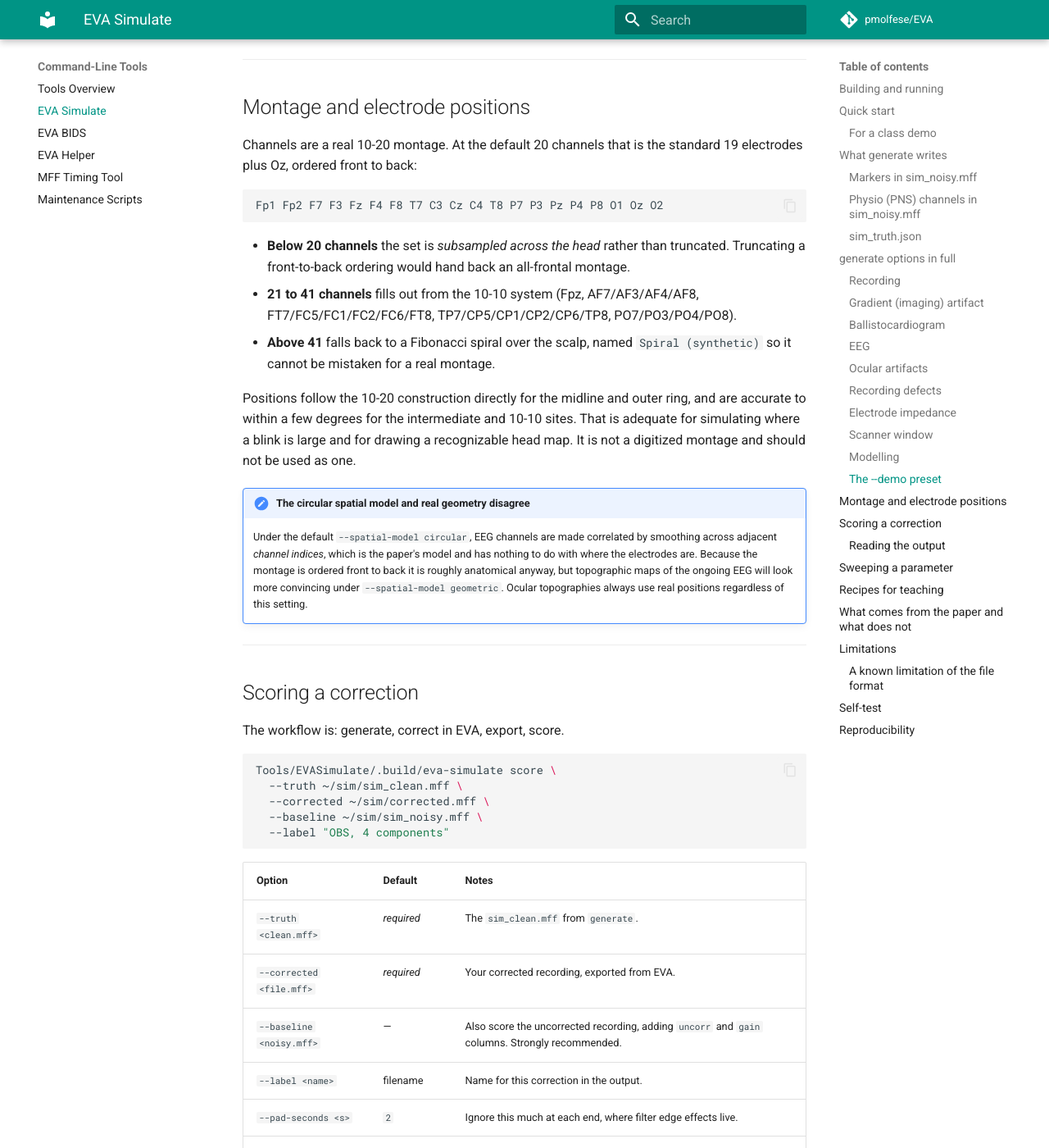
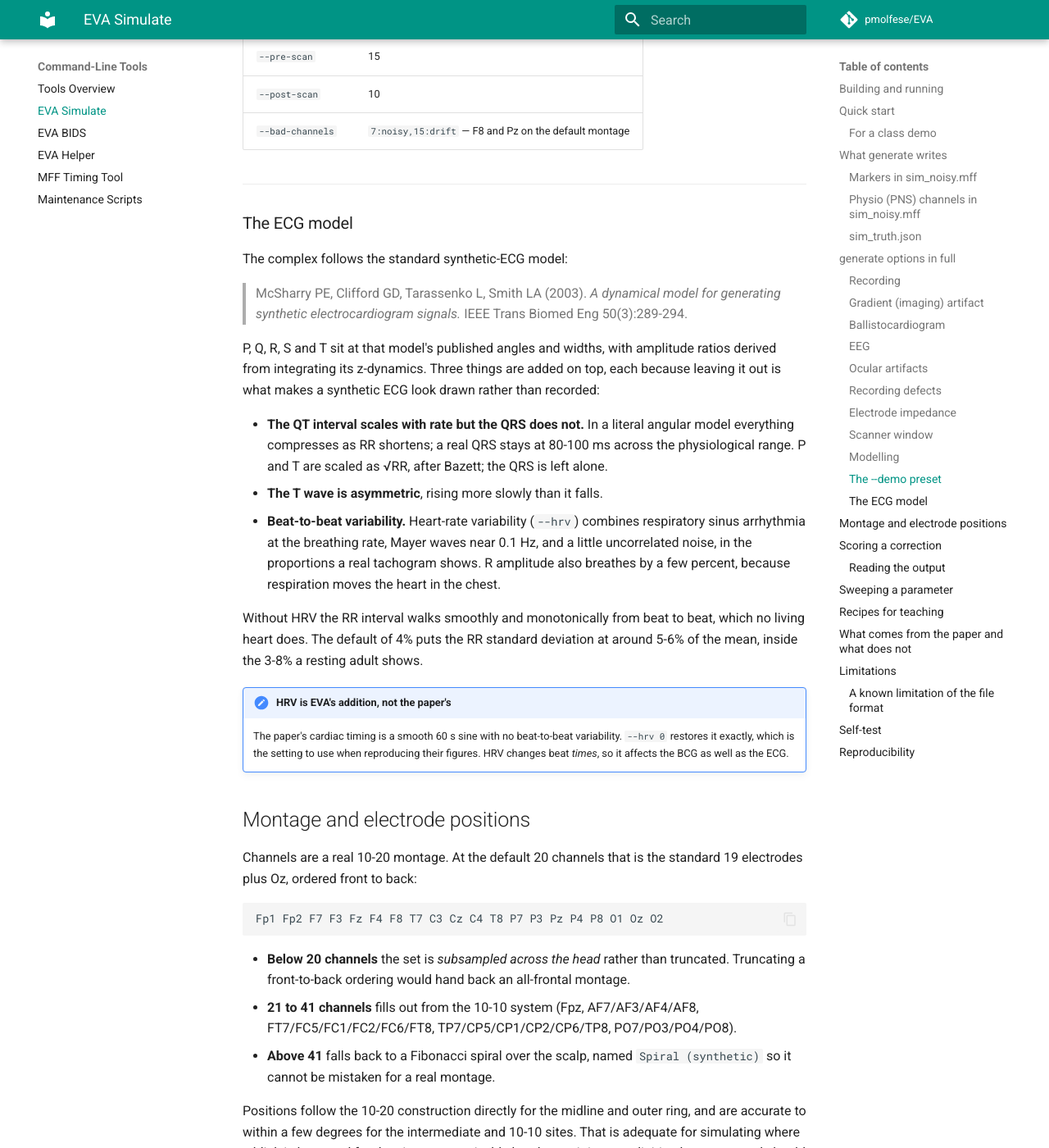
Before and after one commit to pmolfese/EVA, an MkDocs documentation site: the page built from docs/manual/tools/eva-simulate.md, in a window 1280 px wide and 1400 px high, scrolled down 10120 px. Shown: the whole window at 82% size. Built offline with MkDocs 1.6.1 and Material for MkDocs 9.7.7, drawn with Linux system fonts in a browser that asks for light colours; comment, search, counter and statistics services are not loaded; some of the changed text lies outside the part shown.

Commit message:
simulate

```diff
--- a/docs/manual/tools/eva-simulate.md
+++ b/docs/manual/tools/eva-simulate.md
@@ -106,7 +106,7 @@ not is unaffected.
 
 | Channel | Present when | What it is |
 | --- | --- | --- |
-| `ECG` | default (`--no-ecg` to omit) | Synthetic P-QRS-T at the true beat times, ~1 mV, with slow baseline wander. Lets R-wave detection be exercised rather than bypassed. |
+| `ECG` | default (`--no-ecg` to omit) | Synthetic P-QRS-T at the true beat times, ~1 mV. Morphology follows McSharry et al. (2003), the standard synthetic-ECG model. Lets R-wave detection be exercised rather than bypassed. |
 | `Motion` | default (`--no-motion-sensor` to omit) | A modelled motion sensor: the mean BCG seen through a saturating sigmoid, as the paper models a piezo sensor. Deliberately *not* a linear copy of the artifact. |
 | `VEOG`, `HEOG` | when ocular artifacts are on | The EOG pair, which sees the ocular artifact far larger than any scalp electrode. |
 
@@ -167,6 +167,8 @@ not is unaffected.
 | `--qrs-jitter <ms>` | `25` | SD of the error in *detected* beat timing. The single most discriminating parameter in the model. |
 | `--heart-rate-min <bpm>` | `65` | |
 | `--heart-rate-max <bpm>` | `85` | Rate wanders between the two on a one-minute cycle. |
+| `--hrv <fraction>` | `0.04` | Beat-to-beat heart-rate variability as a fraction of RR. `0` restores the paper's exact metronomic timing. |
+| `--respiration <hz>` | `0.25` | Breathing rate (15/min). Drives sinus arrhythmia, ECG amplitude modulation and baseline wander. |
 
 ### EEG
 
@@ -295,6 +297,40 @@ like):
 | `--bad-channels` | `7:noisy,15:drift` — F8 and Pz on the default montage |
 
 ---
+
+### The ECG model
+
+The complex follows the standard synthetic-ECG model:
+
+> McSharry PE, Clifford GD, Tarassenko L, Smith LA (2003). *A dynamical model for
+> generating synthetic electrocardiogram signals.* IEEE Trans Biomed Eng
+> 50(3):289-294.
+
+P, Q, R, S and T sit at that model's published angles and widths, with amplitude
+ratios derived from integrating its z-dynamics. Three things are added on top,
+each because leaving it out is what makes a synthetic ECG look drawn rather than
+recorded:
+
+- **The QT interval scales with rate but the QRS does not.** In a literal
+  angular model everything compresses as RR shortens; a real QRS stays at
+  80-100 ms across the physiological range. P and T are scaled as √RR, after
+  Bazett; the QRS is left alone.
+- **The T wave is asymmetric**, rising more slowly than it falls.
+- **Beat-to-beat variability.** Heart-rate variability (`--hrv`) combines
+  respiratory sinus arrhythmia at the breathing rate, Mayer waves near 0.1 Hz,
+  and a little uncorrelated noise, in the proportions a real tachogram shows.
+  R amplitude also breathes by a few percent, because respiration moves the heart
+  in the chest.
+
+Without HRV the RR interval walks smoothly and monotonically from beat to beat,
+which no living heart does. The default of 4% puts the RR standard deviation at
+around 5-6% of the mean, inside the 3-8% a resting adult shows.
+
+!!! note "HRV is EVA's addition, not the paper's"
+    The paper's cardiac timing is a smooth 60 s sine with no beat-to-beat
+    variability. `--hrv 0` restores it exactly, which is the setting to use when
+    reproducing their figures. HRV changes beat *times*, so it affects the BCG as
+    well as the ECG.
 
 ## Montage and electrode positions
 
@@ -487,7 +523,10 @@ fresh 15% draw equally; 15 ms SD channel latency; 25 ms SD QRS detection jitter;
 the sigmoid motion-sensor nonlinearity at gain 0.1; and the SNR metric with its
 evaluation bands.
 
-**EVA's own.** The *shape* of the gradient waveform (built as the time derivative
+**EVA's own.** Heart-rate variability and the respiration model (`--hrv 0`
+restores the paper's timing); the ECG morphology, which follows McSharry et al.
+(2003) rather than the paper, which does not specify one; the *shape* of the
+gradient waveform (built as the time derivative
 of a modelled slice-select trapezoid plus EPI readout train, since induced EMF
 goes as dB/dt — use `--gradient-template` to substitute a measured one); the
 shape of the BCG waveform; the synthetic ECG and its morphology; the per-band
```
Also changed, not shown: Tools/EVASimulate/README.md (+4 -1 lines).
